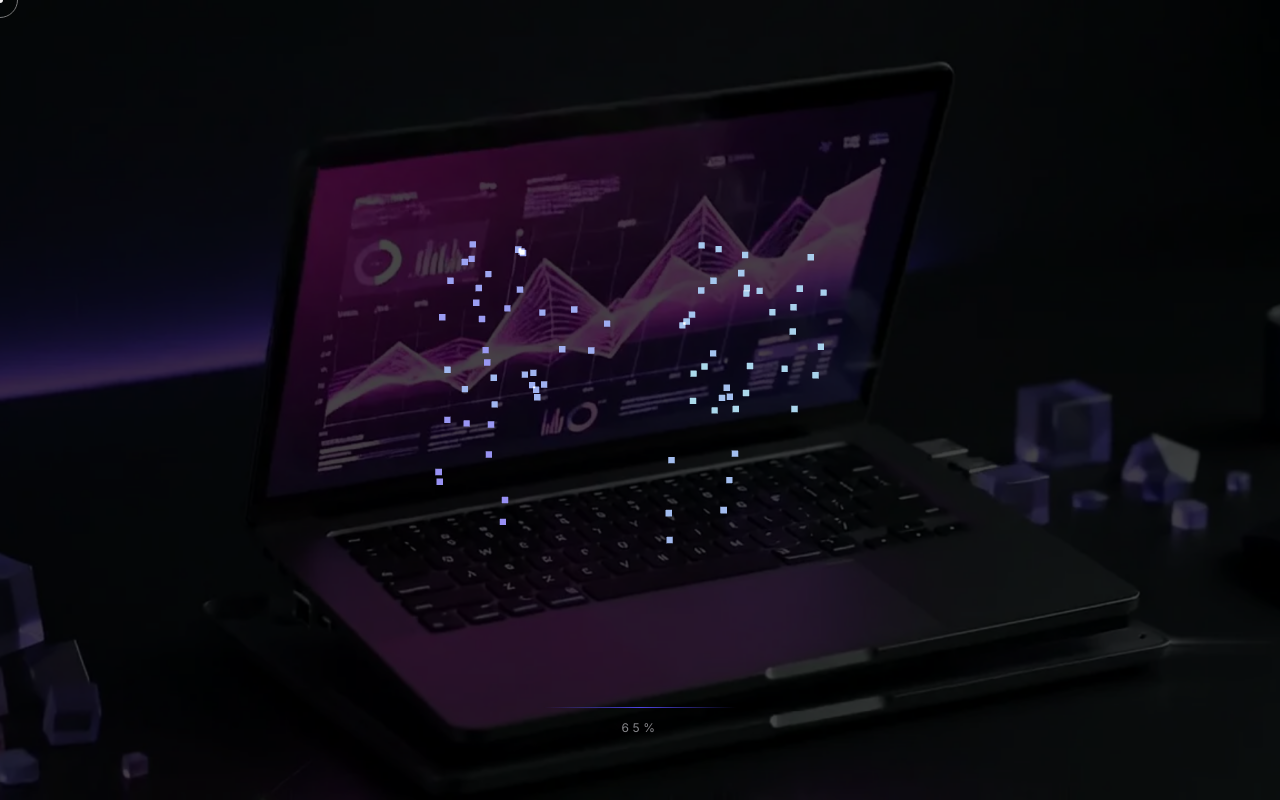
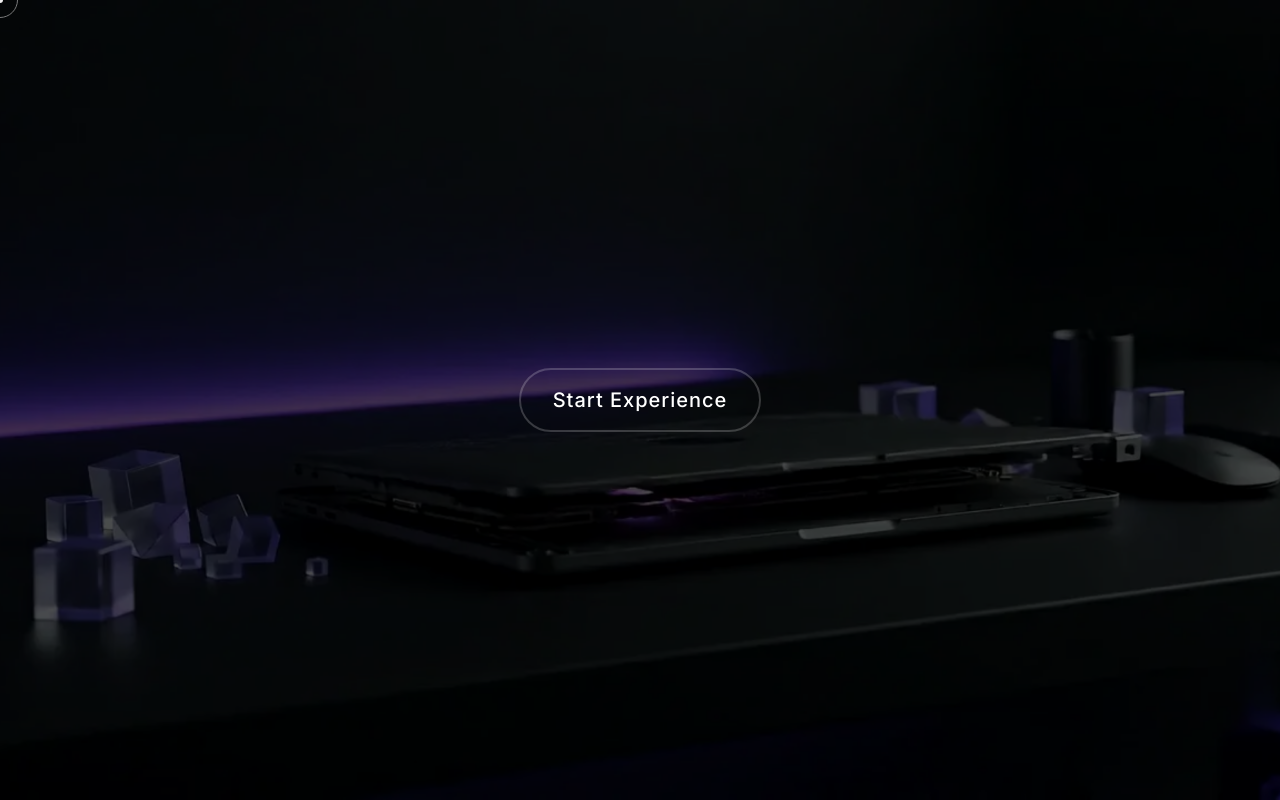
Before and after one commit to Pankaj122002/Portfolio, a React (Vite) app: page / in a window 1280 px wide. Built offline with nearby package versions, Linux system fonts and the light colour scheme; a web font is replaced by a local one.

Commit message:
Add Start Experience button for audio and update tests

```diff
--- a/src/components/Intro3D/IntroExperience.tsx
+++ b/src/components/Intro3D/IntroExperience.tsx
@@ -12,6 +12,10 @@ export default function IntroExperience({ onComplete }: { onComplete: () => void
   const audioRef = useRef<HTMLAudioElement>(null);
   const [photos, setPhotos] = useState<PhotoMetadata[]>([]);
   const imagesRef = useRef<HTMLImageElement[]>([]);
+
+  const [isReady, setIsReady] = useState(false);
+  const [hasStarted, setHasStarted] = useState(false);
+  const startAnimationRef = useRef<(() => void) | null>(null);
 
   const onCompleteRef = useRef(onComplete);
   useEffect(() => {
@@ -57,9 +61,9 @@ export default function IntroExperience({ onComplete }: { onComplete: () => void
         img.src = `${import.meta.env.BASE_URL}${stripSlash(photos[i].url)}`;
         img.onload = () => {
           loadedCount++;
-          // Start animation once all or a sufficient chunk is loaded
+          // Enable start button once all or a sufficient chunk is loaded
           if (loadedCount === photos.length) {
-            startAnimation();
+            setIsReady(true);
           }
         };
         images[i] = img;
@@ -121,17 +125,36 @@ export default function IntroExperience({ onComplete }: { onComplete: () => void
       );
     };
 
+    startAnimationRef.current = startAnimation;
+
     return () => {
       if (tl) tl.kill();
     };
   }, [photos]);
 
+  const handleStart = () => {
+    setHasStarted(true);
+    if (startAnimationRef.current) startAnimationRef.current();
+  };
+
   return (
-    <div className="fixed inset-0 z-[100] pointer-events-none bg-black flex items-center justify-center">
+    <div className={`fixed inset-0 z-[100] bg-black flex items-center justify-center ${hasStarted ? 'pointer-events-none' : 'pointer-events-auto'}`}>
       <canvas
         ref={canvasRef}
-        className="w-full h-full object-cover opacity-70"
+        className={`w-full h-full object-cover transition-opacity duration-1000 ${hasStarted ? 'opacity-70' : 'opacity-30'}`}
       />
+
+      {!hasStarted && (
+        <div className="absolute inset-0 z-20 flex flex-col items-center justify-center">
+          <button
+            onClick={handleStart}
+            disabled={!isReady}
+            className={`px-8 py-4 rounded-full text-white text-xl font-medium tracking-wider border-2 border-white/20 transition-all duration-300 ${isReady ? 'hover:bg-white hover:text-black hover:scale-105 cursor-pointer opacity-100' : 'opacity-50 cursor-not-allowed'}`}
+          >
+            {isReady ? 'Start Experience' : 'Loading...'}
+          </button>
+        </div>
+      )}
 
       <div className="absolute inset-0 z-10 flex flex-col items-center justify-center text-center text-white pointer-events-none opacity-0" id="intro-typography">
         <h1 className="text-5xl md:text-7xl font-bold tracking-tight mb-4" style={{ textShadow: '0 4px 20px rgba(0,0,0,0.8)' }}>
```
Also changed, not shown: 2 other files (tests, documents, lock files or other folders).
